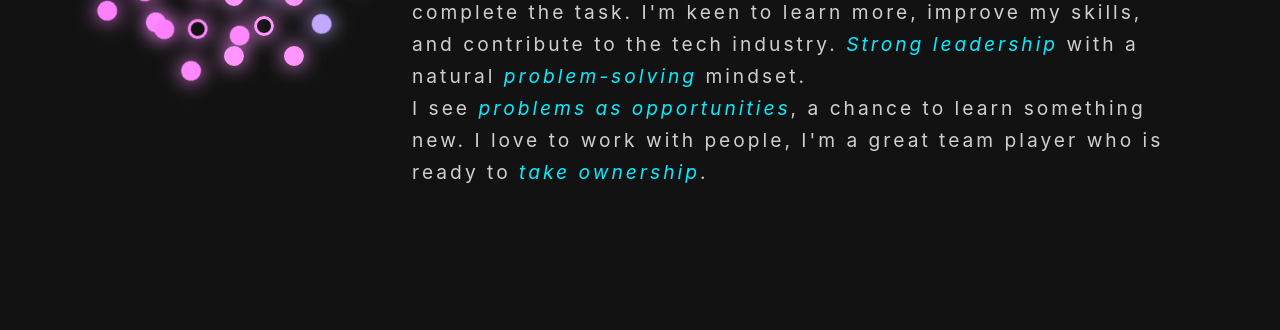
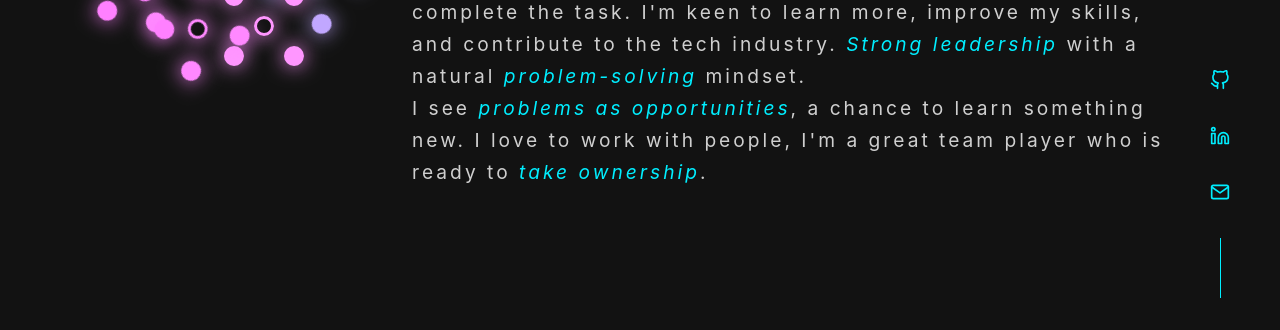
Before and after one commit to achichikalova/portfolio, a React (Create React App) app: page / in a window 1280 px wide. Shown: the part 470-800 px from the top of the page. Built offline with nearby package versions, Linux system fonts and the light colour scheme; a web font is replaced by a local one.

Commit message:
add new component

```diff
--- a/src/App.js
+++ b/src/App.js
@@ -6,11 +6,13 @@ import { ParallaxProvider } from "react-scroll-parallax";
 import About from "./components/About";
 import Quote from "./components/Quote";
 import Header from "./components/Header";
+import Socials from "./components/Socials";
 
 function App() {
   return (
     <ParallaxProvider>
       <Header />
+      <Socials />
       <Intro />
       <Skills />
       <Projects />
```
